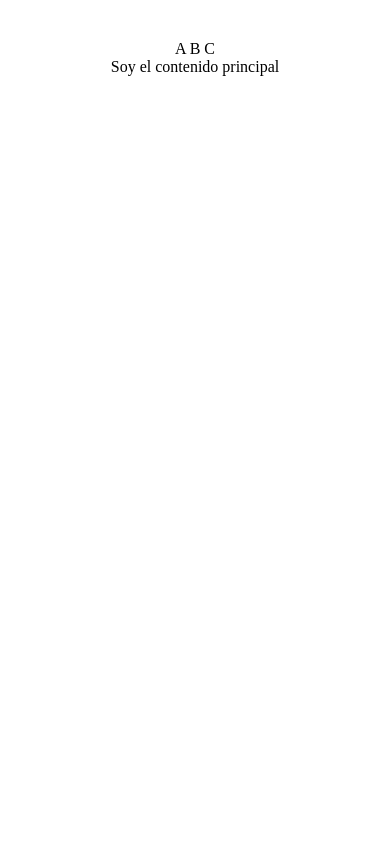
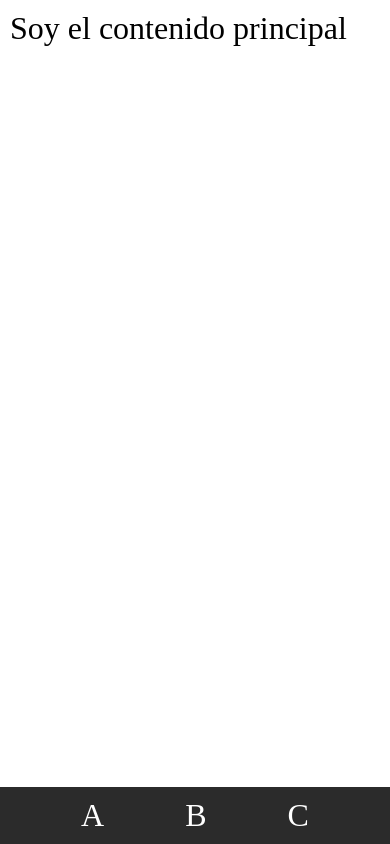
Before and after one commit to eugenia1984/open_bootcamp, a plain HTML site: page 02_html_css/10_responsive/entrega/index.html in a window 390 px wide. Drawn offline with Linux system fonts and the light colour scheme.

Commit message:
Update styles.css

```diff
--- a/02_html_css/10_responsive/entrega/styles.css
+++ b/02_html_css/10_responsive/entrega/styles.css
@@ -1,53 +1,35 @@
-body {
-  padding: 2rem 1rem;
-  text-align: center;
+* {
+    margin: 0;
+    padding: 0;
 }
 
-header {
-  margin-bottom: 2rem;
+body {
+    min-height: 100vh;
+    min-width: 100vw;
+    display: flex;
+    font-size: 2rem;
 }
 
-.btn-modern {
-  padding: 12px 18px;
-  border-radius: 7px;
-  -webkit-border-radius: 7px;
-  -moz-border-radius: 7px;
-  -ms-border-radius: 7px;
-  -o-border-radius: 7px;
-  -webkit-border-radius: 7px;
-  border: none;
-  background-color: rgb(232, 234, 79);
-  box-shadow: -4px 4px gray;
-  font-weight: 800;
+div.sidebar {
+    background-color: #2b2b2b;
+    color: white;
+    display: flex;
+    flex-direction: column;
+    padding: 10px;
+    gap: 10px;
 }
 
-/*
-Implementa las líneas necesarias en el CSS para que cuando el ratón pase por encima del botón ocurra lo siguiente (hover):
-
-El botón se traslade -5px en el eje de las Y
-Se añada una sombra
-El color de fondo del botón cambie
-El color del texto cambie
-Todo esto con una transición de 0.4s
-*/
-.btn-modern:hover {
-  animation: traslacion 4s ease-in-out 2s;
-  -webkit-animation: traslacion 4s ease-in-out 2s;
+div.main {
+    padding: 10px;
+    flex-grow: 1;
 }
 
-@keyframes traslacion {
-  0%{
-    transform: translateX(0%) translateY(0%);
-    -webkit-transform: translateX(0%) translateY(0%);
-    -moz-transform: translateX(0%) translateY(0%);
-    -ms-transform: translateX(0%) translateY(0%);
-    -o-transform: translateX(0%) translateY(0%);
+@media (max-width: 640px) {
+    body {
+        flex-direction: column-reverse;
+    }
+    div.sidebar {
+        flex-direction: row;
+        justify-content: space-evenly;
+    }
 }
-  100% {
-    transform: translateX(0%) translateY(-5%);
-    -webkit-transform: translateX(0%) translateY(-5%);
-    -moz-transform: translateX(0%) translateY(-5%);
-    -ms-transform: translateX(0%) translateY(-5%);
-    -o-transform: translateX(0%) translateY(-5%);
-}
-}
```
